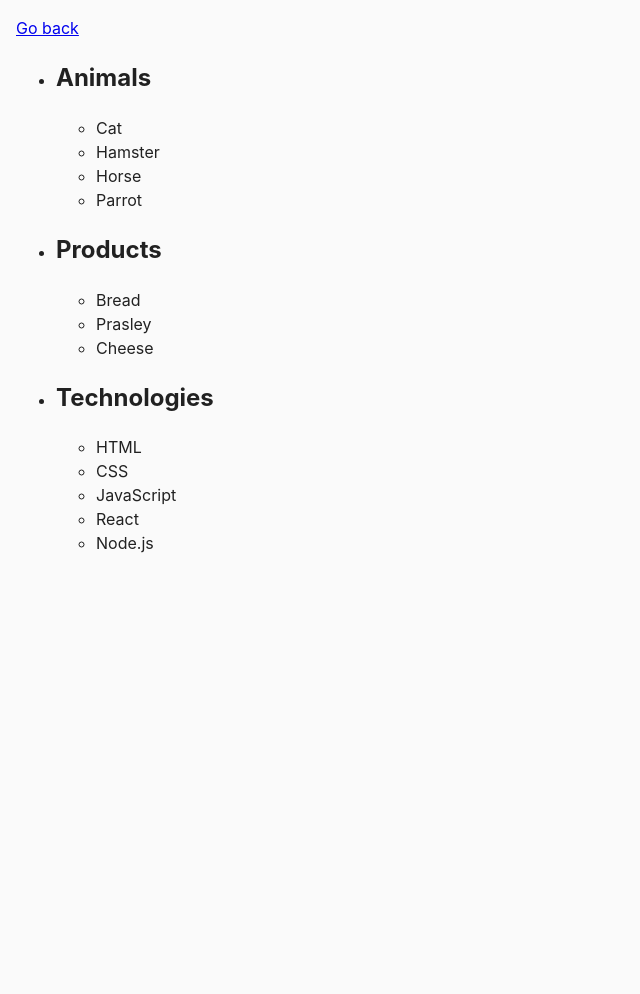
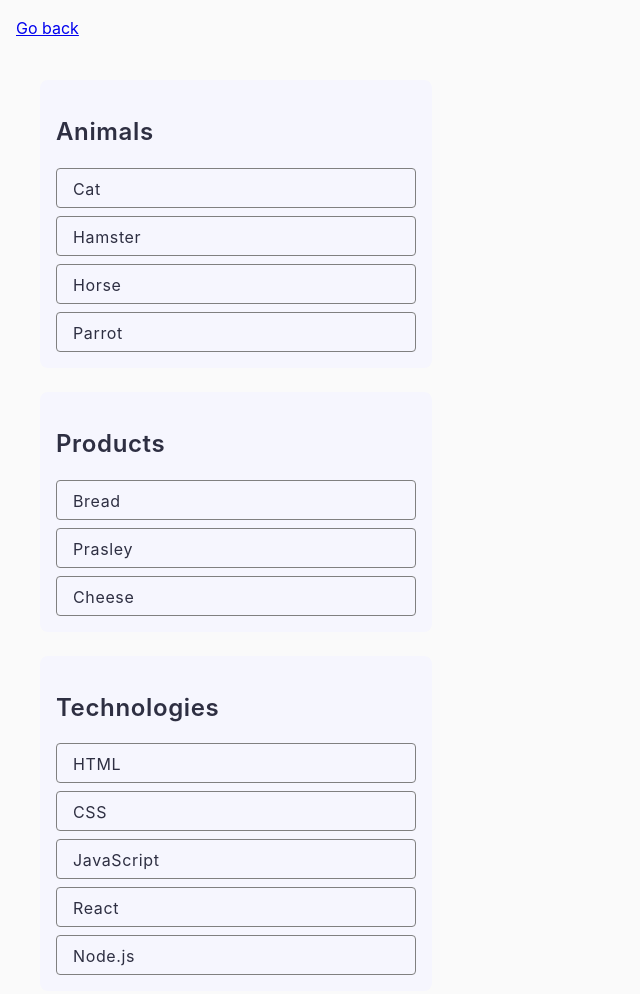
Before and after one commit to nadia-yanushevska/goit-js-hw-07, a plain HTML site: page task-1.html in a window 1280 px wide. Shown: the whole page, without its empty margins (0-640 px from the left). Before the commit the page ends 800 px from the top, so only its background shows below. Drawn offline with Linux system fonts and the light colour scheme.

Commit message:
task 1, 2 styles

```diff
--- a/css/common.css
+++ b/css/common.css
@@ -10,6 +10,43 @@
     background-color: #fafafa;
     color: #212121;
     line-height: 1.5;
+}
+ul {
+    list-style-type: none;
+    padding: 0;
+}
+
+/* Task1 styles */
+#categories {
+    display: flex;
+    flex-direction: column;
+    gap: 24px;
+    padding: 24px;
+}
+.item {
+    border-radius: 8px;
+    padding: 16px;
+    width: 392px;
+
+    background-color: #f6f6fe;
+    color: #2e2f42;
+    letter-spacing: 0.04em;
+}
+.item-title {
+    font-weight: 600;
+    line-height: 1.33333;
+}
+.item-list {
+    display: flex;
+    flex-direction: column;
+    gap: 8px;
+}
+.item-li {
+    width: 360px;
+    height: 40px;
+    padding: 8px 16px;
+    border: 1px solid #808080;
+    border-radius: 4px;
 }
 
 /* Task2 styles */
--- a/js/task-2.js
+++ b/js/task-2.js
@@ -39,7 +39,8 @@
 gallery.innerHTML = imagesTemplate(images);
 
 // gallery styles
-gallery.style.listStyleType = 'none';
 gallery.style.display = 'flex';
 gallery.style.flexWrap = 'wrap';
-gallery.style.gap = '12px';
+gallery.style.justifyContent = 'center';
+gallery.style.gap = '24px';
+gallery.style.rowGap = '48px';
--- a/js/task-3.js
+++ b/js/task-3.js
@@ -6,6 +6,6 @@
 inputElem.addEventListener('input', eventHandler);
 
 function eventHandler(e) {
-    const userName = e.target.value;
+    const userName = e.target.value.trim();
     outputElem.textContent = userName || 'Anonymous';
 }
--- a/js/task-6.js
+++ b/js/task-6.js
@@ -10,11 +10,15 @@
 const destroyBtn = body.querySelector('button[data-destroy]');
 
 createBtn.addEventListener('click', onCreateBtn);
-destroyBtn.addEventListener('click', destroyBoxes);
+destroyBtn.addEventListener('click', onDestroyBtn);
 
 // clears the container
 function destroyBoxes() {
     boxContainer.innerHTML = '';
+}
+
+function onDestroyBtn() {
+    destroyBoxes();
 }
 
 // checks if input is valid, then destroys previously created boxes and creates new ones
--- a/task-1.html
+++ b/task-1.html
@@ -12,33 +12,33 @@
 
         <ul id="categories">
             <li class="item">
-        <h2>Animals</h2>
+                <h2 class="item-title">Animals</h2>
 
-        <ul>
-          <li>Cat</li>
-          <li>Hamster</li>
-          <li>Horse</li>
-          <li>Parrot</li>
+                <ul class="item-list">
+                    <li class="item-li">Cat</li>
+                    <li class="item-li">Hamster</li>
+                    <li class="item-li">Horse</li>
+                    <li class="item-li">Parrot</li>
                 </ul>
             </li>
             <li class="item">
-        <h2>Products</h2>
+                <h2 class="item-title">Products</h2>
 
-        <ul>
-          <li>Bread</li>
-          <li>Prasley</li>
-          <li>Cheese</li>
+                <ul class="item-list">
+                    <li class="item-li">Bread</li>
+                    <li class="item-li">Prasley</li>
+                    <li class="item-li">Cheese</li>
                 </ul>
             </li>
             <li class="item">
-        <h2>Technologies</h2>
+                <h2 class="item-title">Technologies</h2>
 
-        <ul>
-          <li>HTML</li>
-          <li>CSS</li>
-          <li>JavaScript</li>
-          <li>React</li>
-          <li>Node.js</li>
+                <ul class="item-list">
+                    <li class="item-li">HTML</li>
+                    <li class="item-li">CSS</li>
+                    <li class="item-li">JavaScript</li>
+                    <li class="item-li">React</li>
+                    <li class="item-li">Node.js</li>
                 </ul>
             </li>
         </ul>
```
Also changed, not shown: js/task-1.html (+18 -18 lines). Lines whose indentation alone changed are shown as unchanged.
